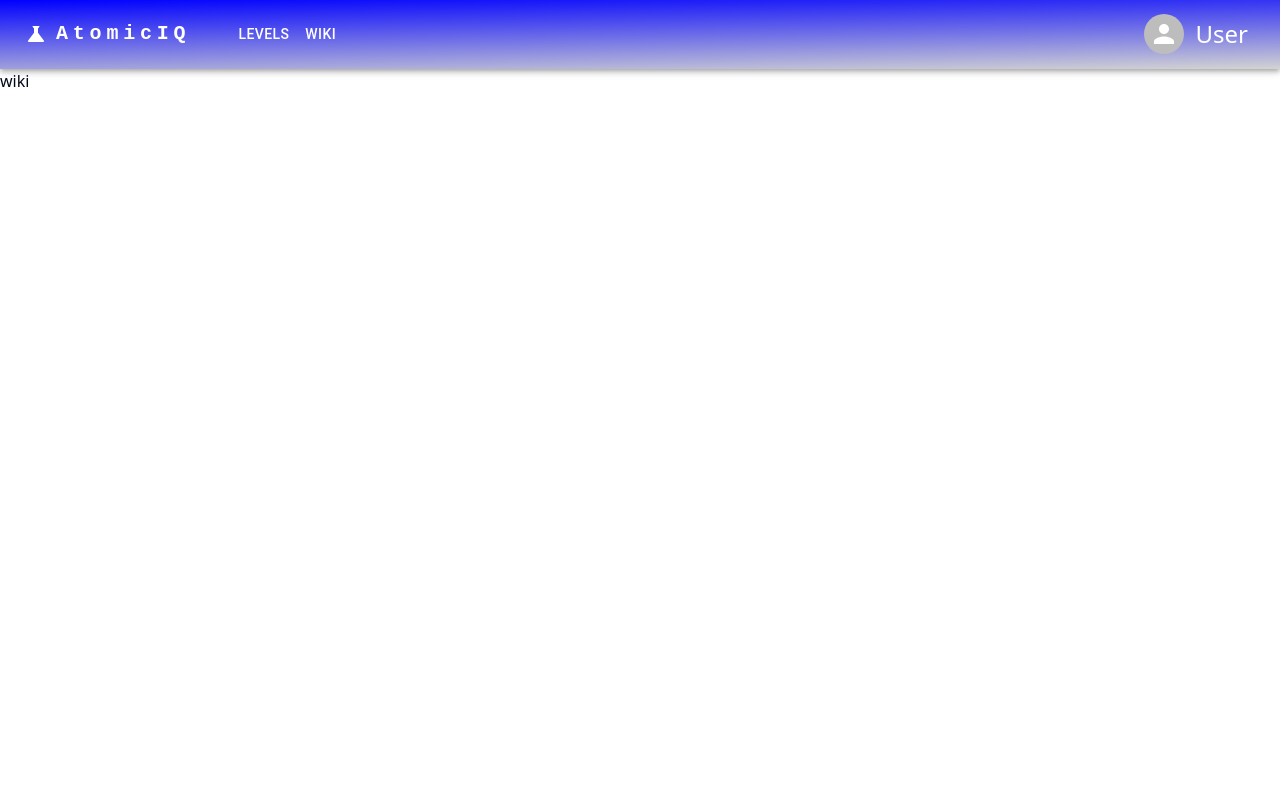
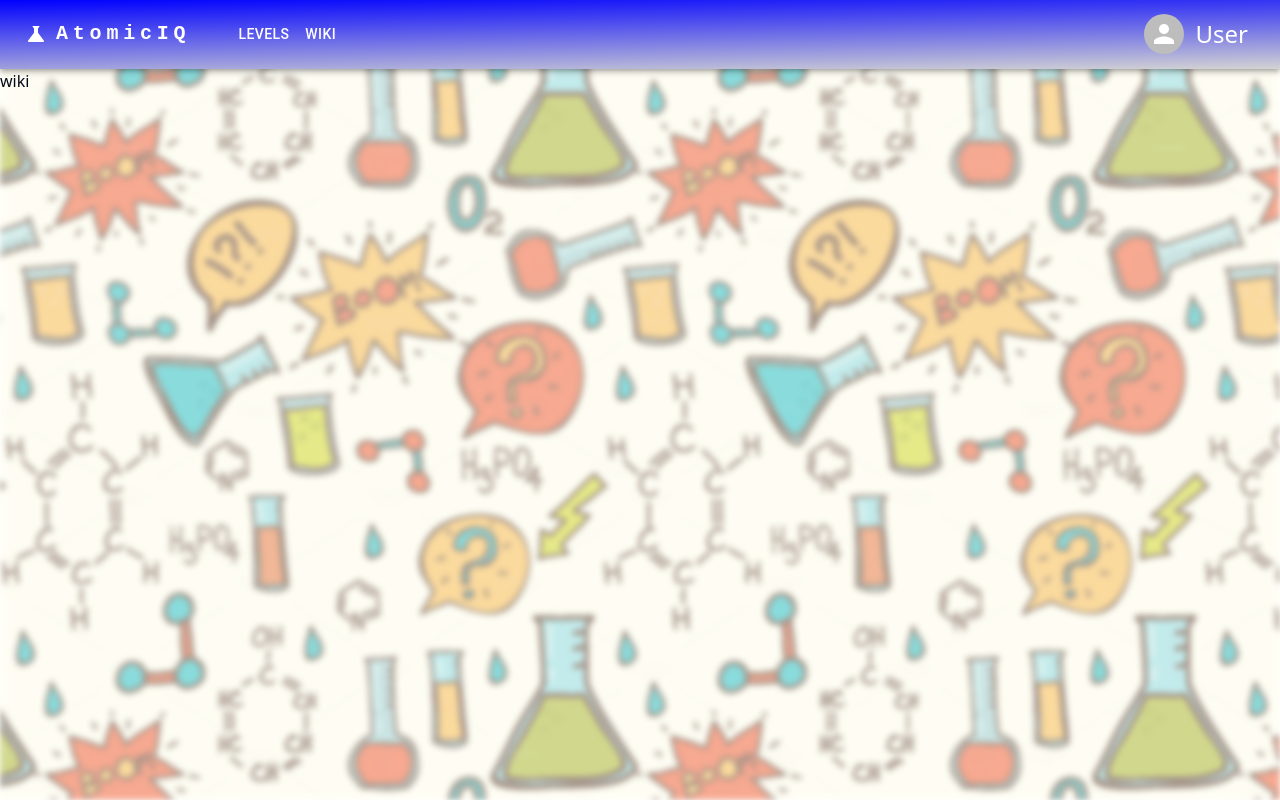
Before and after one commit to swu628/se701-project-React-AtomicIQ, a React (Vite) app in the folder Frontend/: page /wiki in a window 1280 px wide. Built offline with nearby package versions, Linux system fonts and the light colour scheme.

Commit message:
bug fixed

```diff
--- a/Frontend/src/App.css
+++ b/Frontend/src/App.css
@@ -11,7 +11,7 @@
   flex-direction: column;
 }
 
-.backgroundImage::before {
+/* .backgroundImage::before {
   content: "";
   position: absolute;
   top: 0;
@@ -25,4 +25,4 @@
   opacity: 0.5;
   z-index: -1;
   filter: blur(3px);
-}
+} */
--- a/Frontend/src/Pages/Login.tsx
+++ b/Frontend/src/Pages/Login.tsx
@@ -27,7 +27,7 @@ function Login() {
     document.body.classList.add("background-blur-opacitySignin");
 
     return () => {
-      document.body.classList.remove("background-blur-opacity");
+      document.body.classList.remove("background-blur-opacitySignin");
     };
   }, []);
   const handlePasswordChange = (
--- a/Frontend/src/index.css
+++ b/Frontend/src/index.css
@@ -104,3 +104,19 @@
   opacity: 0.3;
   z-index: -1;
 }
+
+.backgroundImage::before {
+  content: "";
+  position: absolute;
+  top: 0;
+  left: 0;
+  width: 100%;
+  height: 100%;
+  background-image: url(./assets/mainPageBackground.jpeg);
+  background-repeat: no-repeat;
+  background-position: center;
+  background-size: cover;
+  opacity: 0.5;
+  z-index: -1;
+  filter: blur(3px);
+}
```
